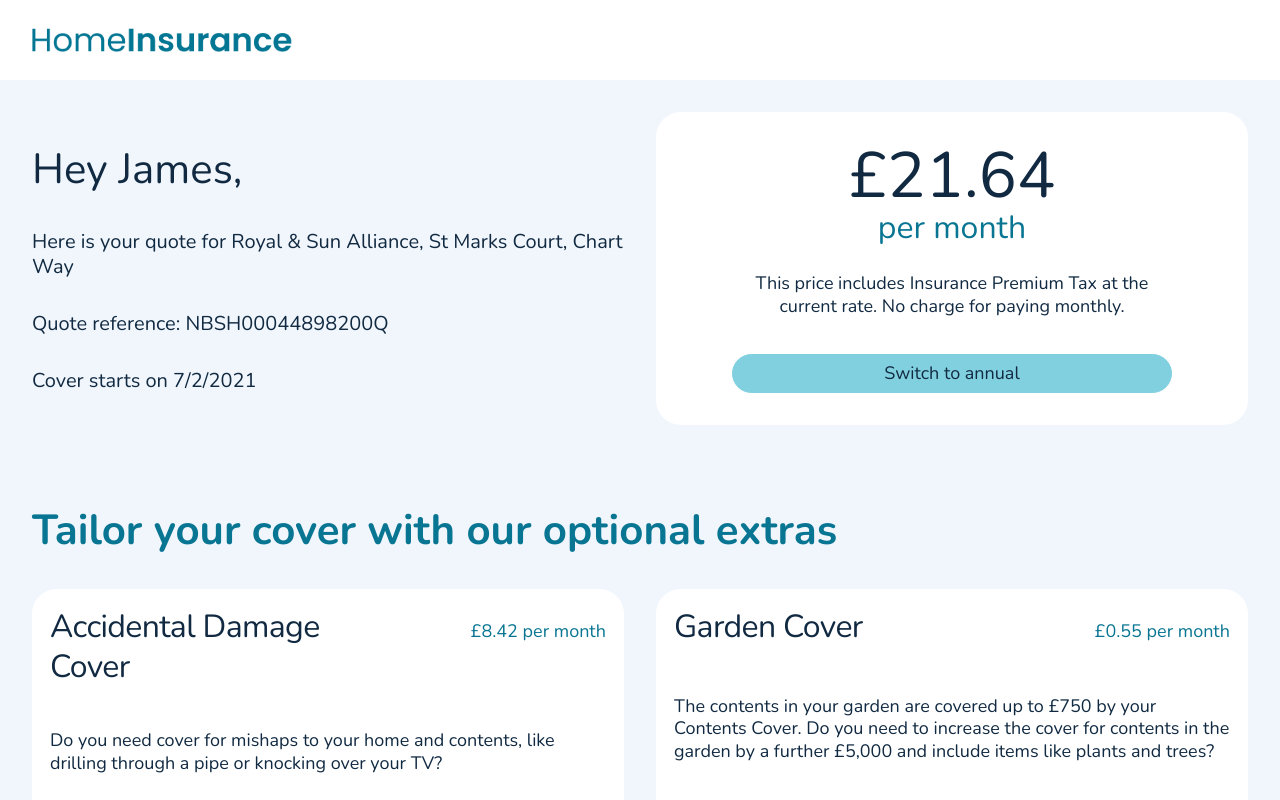
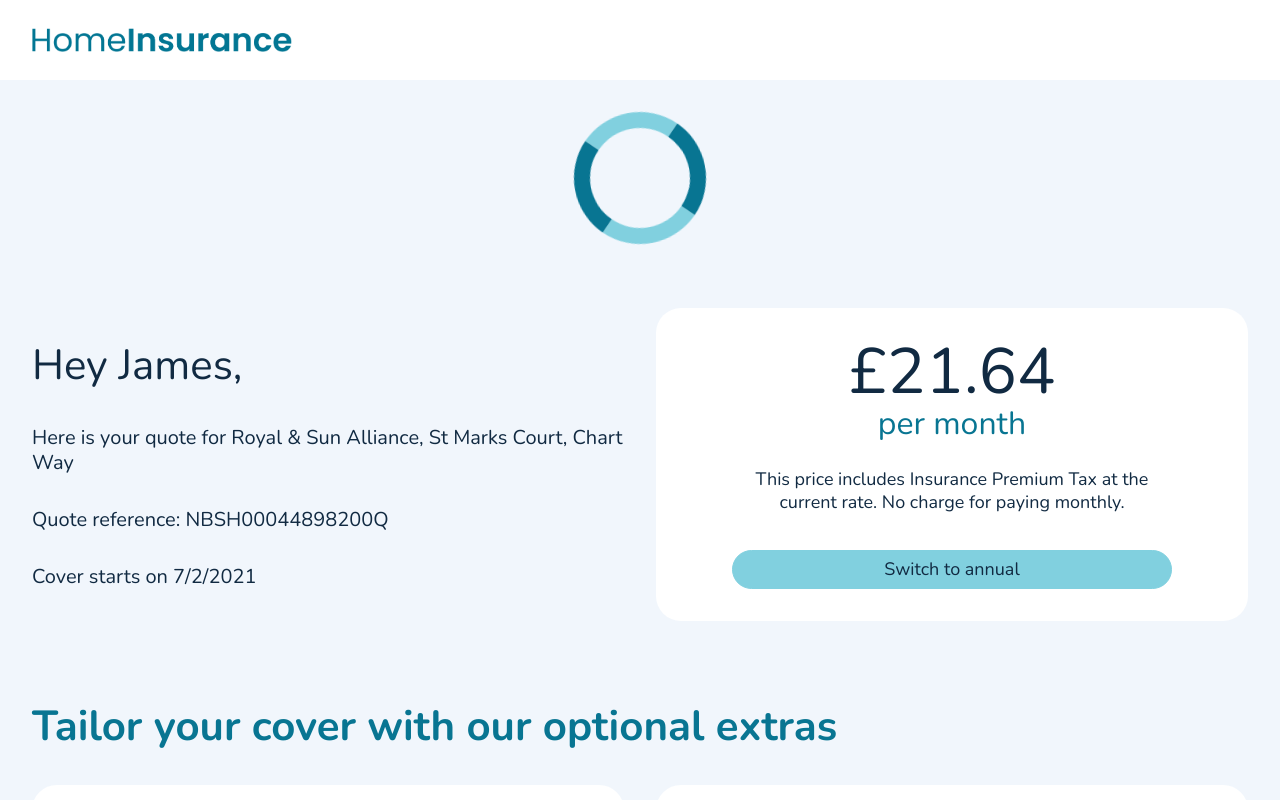
Before and after one commit to LennyBalston/home-insurance-quote-page, a React (Create React App) app: page / in a window 1280 px wide. Shown: the top 800 px of the page. Built offline with nearby package versions, Linux system fonts and the light colour scheme; data requests are answered from the project's data file; a web font is replaced by a local one.

Commit message:
Incorporate Flex code into Container component and improve spinner

```diff
--- a/src/App.js
+++ b/src/App.js
@@ -43,6 +43,7 @@ function App() {
       </Container>
       <Container backgroundColor="green">
         <FixedWidthContainer as="main"  >
+          <Loading />
           {quoteContent}
         </FixedWidthContainer>
       </Container>
--- a/src/components/Flex.js
+++ /dev/null
@@ -1,9 +0,0 @@
-import styled from 'styled-components';
-
-import Container from './Container';
-
-const Flex = styled(Container)`
-  display: flex;
-`;
-
-export default Flex;
--- a/src/components/Loading.js
+++ b/src/components/Loading.js
@@ -1,11 +1,11 @@
-import Flex from '../components/Flex';
+import Container from './Container';
 import Spinner from '../components/Spinner';
 
 function Loading() {
   return (
-    <Flex justifyContent="center" >
+    <Container display="flex" justifyContent="center" py="32">
       <Spinner />
-    </Flex>
+    </Container>
   )
 }
 
--- a/src/components/Spinner.js
+++ b/src/components/Spinner.js
@@ -14,14 +14,14 @@ const Spinner = styled.div`
   animation: ${rotate360} 1s linear infinite;
   transform: translateZ(0);
 
-  border-width: 8px;
+  width: 100px;
+  height: 100px;
+  border-width: 16px;
   border-style: solid;
-  border-color: ${(props) => props.theme.background};
+  border-color: ${(props) => props.theme.secondary};
   border-top-color: ${(props) => props.theme.primary};
   border-bottom-color: ${(props) => props.theme.primary};
   border-radius: 50%;
-  width: ${(props) => props.theme.spinnerSize};
-  height: ${(props) => props.theme.spinnerSize};
 `;
 
 export default Spinner;
--- a/src/styles/theme.js
+++ b/src/styles/theme.js
@@ -37,7 +37,6 @@ const spacing = {
 
 const theme = {
   fixedWidth: '1376px',
-  spinnerSize: '100px',
   breakpoint: {
     sm: '600px',
     md: '900px',
```
